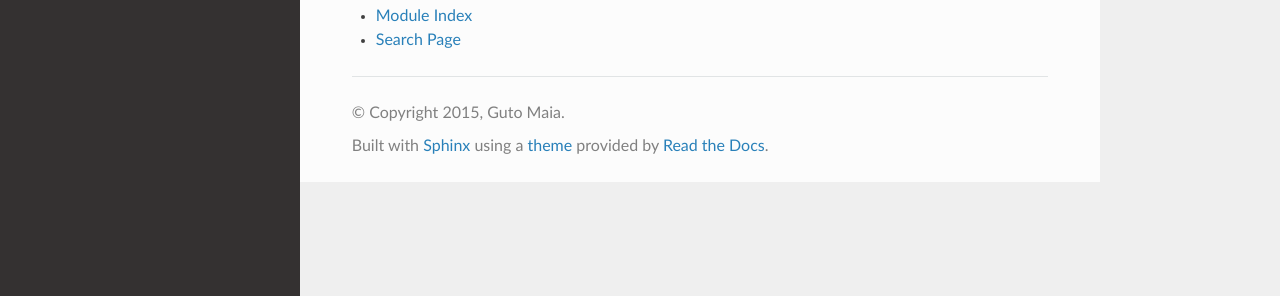
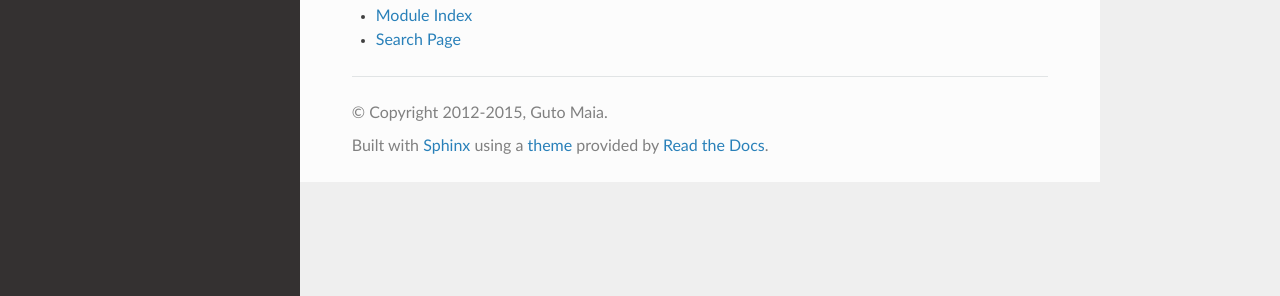
Before and after one commit to gutomaia/pyNES, a Sphinx documentation site: the page built from docs/index.rst, in a window 1280 px wide. Shown: the part 289-585 px from the top of the page. Built offline with Sphinx 7.4.7 and the Read the Docs theme 2.0.0, drawn with Linux system fonts in a browser that asks for light colours.

Commit message:
fixed copyright year

```diff
--- a/docs/conf.py
+++ b/docs/conf.py
@@ -14,6 +14,7 @@
 
 import sys
 import os
+import time
 import shlex
 import sphinx_rtd_theme
 
@@ -56,7 +57,7 @@ master_doc = 'index'
 
 # General information about the project.
 project = u'pyNES'
-copyright = u'2015, Guto Maia'
+copyright = u'2012-%s, Guto Maia' % time.strftime('%Y')
 author = u'Guto Maia'
 
 # The version info for the project you're documenting, acts as replacement for
```
